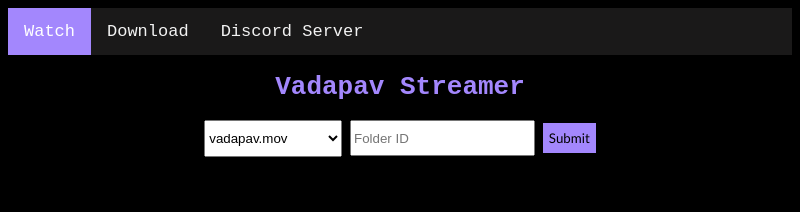
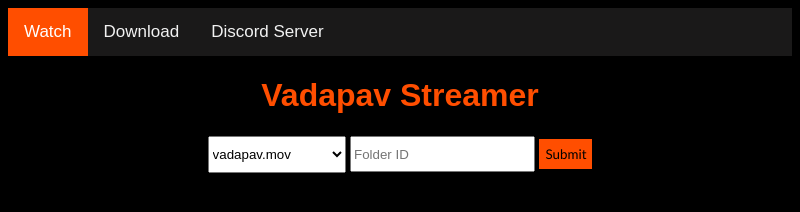
Before and after one commit to AgentHackerYT/vadapav.mov-app, an Electron app: page public/watch.html in a window 800 px wide. Drawn offline with Linux system fonts and the light colour scheme.

Commit message:
Update watch.css

```diff
--- a/public/watch.css
+++ b/public/watch.css
@@ -1,11 +1,11 @@
 body{
     background-color: #000000;
     color: #b4b4cc;
-    font-family: monospace;
+    font-family: 'Ubuntu', sans-serif;
 }
 
 .title{
-    color:#A387FD;
+    color:#ff4e00;
 }
 
 .topnav {
@@ -21,6 +21,7 @@
     padding: 14px 16px;
     text-decoration: none;
     font-size: 17px;
+    font-weight: 100;
   }
 
   /* Change the color of links on hover */
@@ -31,18 +32,18 @@
 
   /* Add a color to the active/current link */
   .topnav a.active {
-    background-color: #A387FD;
+    background-color: #ff4e00;
     color: white;
   }
 
   .button {
-    background-color: #A387FD;
+    background-color: #ff4e00;
     font-family:'Gill Sans', 'Gill Sans MT', Calibri, 'Trebuchet MS', sans-serif;
     border: none;
 }
 .button:hover{
     transform: scale(1.2);
-    background-color: #9172f8;
+    background-color: #ff4d00;
 }
 
 input{
```
